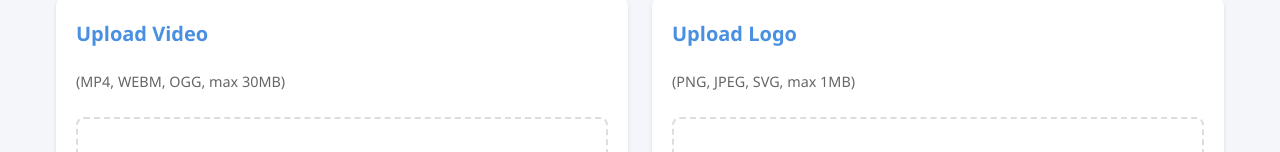
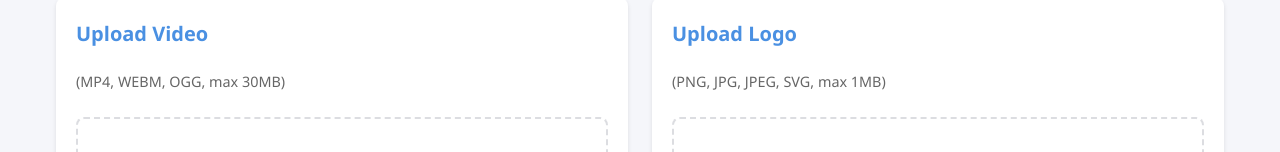
Before and after one commit to Karbejha/video-logo, a React (Create React App) app in the folder frontend/: page / in a window 1280 px wide. Shown: the part 318-470 px from the top of the page. Built offline with nearby package versions, Linux system fonts and the light colour scheme; no server answers.

Commit message:
Update valid logo formats in server.js and App.js to include '.jpg' alongside existing formats, ensuring consistent error messaging and user guidance for logo uploads.

```diff
--- a/frontend/src/App.js
+++ b/frontend/src/App.js
@@ -122,7 +122,7 @@ const App = () => {
     if (file) {
       const fileType = file.type.toLowerCase();
       if (!Object.keys(validLogoTypes).includes(fileType)) {
-        setError('Invalid logo format. Only PNG, JPEG, and SVG are supported.');
+        setError('Invalid logo format. Only PNG, JPG, JPEG, and SVG are supported.');
         return;
       }
       setLogo(file);
@@ -224,7 +224,7 @@ const App = () => {
 
           <div className="upload-box">
             <h3>Upload Logo</h3>
-            <p className="subtitle">(PNG, JPEG, SVG, max 1MB)</p>
+            <p className="subtitle">(PNG, JPG, JPEG, SVG, max 1MB)</p>
             <CustomDropzone
               onDrop={onDropLogo}
               accept={validLogoTypes}
```
Also changed, not shown: 1 other file (tests, documents, lock files or other folders).
